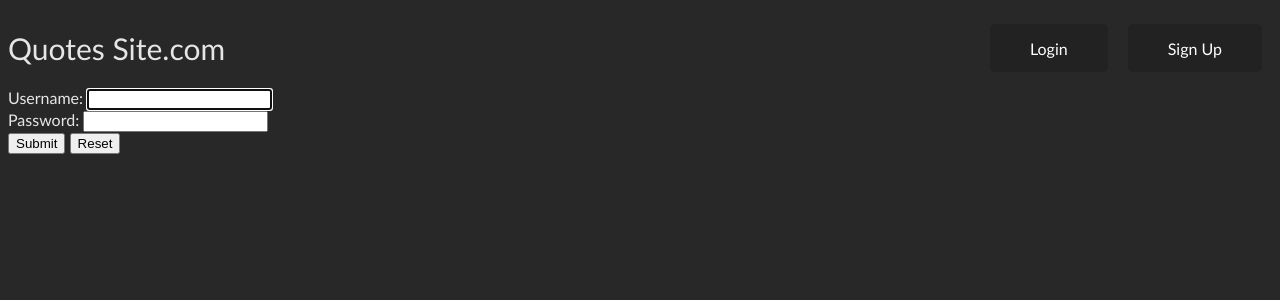
After one commit to DarkSttar/Homework-10, a Django app: page /users/login/ in a window 1280 px wide. The commit adds this page. Shown: the top 300 px of the page. Run offline with Django 5.2, Linux system fonts and the light colour scheme.

Commit message:
update css,html

```diff
--- a/quotesproject/quoteapp/static/quoteapp/style.css
+++ b/quotesproject/quoteapp/static/quoteapp/style.css
@@ -1,273 +1,48 @@
 body {
     background-color: #282828;
     color:#e6e6e6;
-    font-family: cursive;
-    font-size: 30px;
-}
-
-p{
-    color: #e6e6e6;
-
-}
-.custom-textarea{
-    resize: none;
-    border: 1px solid black;
-    height: 300px;
-    width: 1000px;
-    font-size: 25px;
-    background-color: #444444;
-    color:#e6e6e6;
-    transition: background-color 0.2s ;
-}
-
-.custom-textarea:focus {
-    outline: none;
-    background-color: #737373;
+    font-family:'Gill Sans', 'Gill Sans MT', Calibri, 'Trebuchet MS', sans-serif;
 }
 
 
 
-.label-desc-custom-class {
-    width: 800px;
-    display:flex;
-    flex-direction:column;
-
-}
-
-.div-custom-class {
-    display:flex;
-    flex-direction:column;
-}
-
-.custom-textinput {
-    resize: none;
-    border: 1px solid black;
-    font-size: 16px;
-    background-color: #444444;
-    color:#e6e6e6;
-    width: 1000px;
-    height: 70px;
-    font-family: cursive;
-    font-size: 30px;
-    transition: background-color 0.2s;
-
-}
-
-
-.custom-textinput:focus {
-    outline: none;
-    border: 1px solid black;
-    background-color: #737373;
-}
-
-
-.custom-date-input {
-    background-color: #444444;
-    border: 1px solid black;
-    color: #e6e6e6;
-    width: 1000px;
-    height: 70px;
-    font-size: 30px;
-    font-family: cursive;
-    transition: background-color 0.1s;
-}
-
-.custom-date-input:focus {
-    outline: none;
-    background-color: #737373;
-}
-
-.custom-button {
-    width: 200;
-    height: 100;
-    font-size: 30px;
-    font-family: cursive;
-    background-color: #181818;
-    transition: background-color 0.1s;
-    border: 2px solid #111111;
-    color:#e6e6e6
-}
-
-.custom-button:active {
-    background-color: #444444;
-
-}
-
-
-.custom-selectmultiple {
-    background-color: #444444;
-    border: 1px solid black;
-    width: 1000px;
-    height: 300px;
-    font-size: 30px;
-    font-family: cursive;
-    color: #e6e6e6;
-    transition: background-color 0.1s;
-}
-
-.custom-selectmultiple:focus {
-    background-color: #737373;
-}
-
-.custom-select {
-    background-color: #444444;
-    width: 1000px;
-    height: 50px;
-    font-size: 30px;
-    font-family: cursive;
-    color: #e6e6e6;
-    transition: background-color 0.05s;
-    border: 1px solid black;
-}
-
-.custom-select:focus {
-    outline: none;
-    background-color: #737373;
-}
-
-
-.custom-navigation {
-    display: flex;
-    flex-direction: row-reverse;
-}
-
-nav-item {
-    float: right;
-}
-
-.addauthor-class {
-    margin-top: 20px;
-    display: flex;
-    flex-direction: column;
-    width: 1100px;
-    margin: 0 auto;
-    padding-top: 50px;
-}
-
-.addquote-class {
-    display: flex;
-    flex-direction: column;
-    width: 1100px;
-    margin: 0 auto;
-    padding-top: 50px;
-}
-
-
-.addtag-class {
-    display: flex;
-    flex-direction: column;
-    width: 1100px;
-    margin: 0 auto;
-    padding-top: 50px;
-}
-
-
-
-.quote-info {
-    display: flex;
-    flex-direction: column;
-    border: 2px solid #111111;
-    border-radius: 20px;
-    width: 1100px;
-    height: auto;
-    margin: 0 auto;
-    margin-top: 20px;
-    background-color: #737373;
-    padding: 10px;
-}
-.author-block {
-    display: flex;
-    flex-direction: row;
-}
-.author {
-    font-size: 15px;
-    width: auto;
-    height: auto;
-    padding: 5px 5px 5px 5px;
-
-    margin: 5px;
-}
-
-
-
-.quote {
-    padding: 10px;
-    border: 1px solid green;
-    border-radius: 10px;
-    font-size: 17px;
-    width: 1080px;
-    height: auto;
-    word-wrap: break-word;
-    background-color: #333333;
-}
-
-
-.tags {
-    display: flex;
-    flex-direction: row;
-}
-
-.tag {
-
-    font-size: 15px;
-    padding: 5px 0px 5px 5px;
-    border-radius: 10px;
-    margin: 5px;
-}
-
-.author-detail {
-    display: flex;
-    flex-direction: column;
-    border: 1px solid #181818;
-    border-radius: 10px;
-    padding: 10px;
-    margin-top: 10px;
-
-}
-
-.author-detail .author {
-    font-size: 30px;
-
-}
-
-.born_date {
-    background-color: #222222;
-    font-size: 20px;
-    width: auto;
-    height: auto;
-    padding: 5px 30px 5px 30px;
-    border-radius: 10px;
-    margin: 5px;
-}
-
-.born_location {
-    background-color: #222222;
-    font-size: 20px;
-    width: auto;
-    height: auto;
-    padding: 5px 30px 5px 30px;
-    border-radius: 10px;
-    margin: 5px;
-}
-
-.description-class{
+.col-b {
     display: flex;
     flex-direction: column;
 }
 
-.description {
-    background-color: #222222;
-    font-size: 20px;
-    width: auto;
-    height: auto;
-    padding: 5px 30px 5px 30px;
-    border-radius: 10px;
-    margin: 5px;
+
+.navigation {
+    display: flex;
+    flex-direction: row;
+    height: 80px;
+    justify-content: space-between;
+}
+
+.nav-list {
+    display: flex;
+    flex-direction: row;
+    padding-inline-start: 0px;
+    list-style-type:none;
+
+}
+.nav-link-logo {
+    height: 80;
+    align-content: center;
+    font-size: 30px;
+}
+
+.nav-item {
+    display:  flex;
+    flex-direction: row;
+
 }
 
 a.button-link {
+    align-content: center;
     display: inline-block;
-    padding: 10px 20px;
+    margin-inline: 10px;
+    padding: 10px 40px;
     background-color: #222222;
     color: #fff;
     text-decoration: none;
--- a/quotesproject/quoteapp/templates/quoteapp/author_detail.html
+++ b/quotesproject/quoteapp/templates/quoteapp/author_detail.html
@@ -1,5 +1,5 @@
 {% extends "quoteapp/base.html" %}
-
+{% block title %}{{author.name}}{% endblock %}
 {% block content %}
 <div class="author-detail">
     <div class="author">Author Name: {{author.name}}</div>
--- a/quotesproject/quoteapp/templates/quoteapp/base.html
+++ b/quotesproject/quoteapp/templates/quoteapp/base.html
@@ -2,23 +2,40 @@
 <html lang="en">
     <head>
         <meta charset="UTF-8">
-        <title>Main Page</title>
+        <title>{% block title %}Base Page{% endblock %}</title>
         {% load static %}
         <link rel="stylesheet" href="{% static 'quoteapp/style.css' %}">
 
     </head>
     <body>
-        <main class="container">
-            <nav class="custom-navigation">
-                <div class="menu">
-                    <a href="{% url 'quoteapp:main' %}" class="button-link">Main</a>
-                </div>
+        <div class='col-b'>
+            <nav class="navigation">
+                <ul class="nav-list">
+                    <li class="nav-link-logo">Quotes Site.com</li>
+                    {% if user.is_authenticated %}
+                    <li class="nav-item"><a href="{% url 'quoteapp:addquote' %}" class="button-link">Add quote</a></li>
+                </ul>
+                <ul class="nav-list">
+                    <li class="nav-item"><a href="{% url 'quoteapp:main' %}" class="button-link">Profile</a></li>
+                    <li class="nav-item"><a href="{% url 'users:logout' %}" class="button-link">Logout</a></li>
+                    {% else %}
+                </ul>
+                <ul class="nav-list">
+                    <li class="nav-item"><a href="{% url 'users:login' %}" class="button-link">Login</a></li>
+                    <li class="nav-item"><a href="{% url 'users:signup' %}" class="button-link">Sign Up</a></li>
+                    {%endif%}
+                </ul>
+
+
+
             </nav>
+
             <div class="container">
             {% block content %}
 
             {% endblock %}
             </div>
-        </main>
+
+        </div>
     </body>
 </html>
--- a/quotesproject/users/forms.py
+++ b/quotesproject/users/forms.py
@@ -1,5 +1,5 @@
 from django import forms
-from django.contrib.auth.forms import UserCreationForm
+from django.contrib.auth.forms import UserCreationForm , AuthenticationForm
 from django.contrib.auth.models import User
 
 
@@ -23,3 +23,10 @@ class RegisterForm(UserCreationForm):
     class Meta:
         model = User
         fields = ['username', 'password1', 'password2']
+
+
+class LoginForm(AuthenticationForm):
+
+    class Meta:
+        model = User
+        fields = ['username', 'password']
--- /dev/null
+++ b/quotesproject/users/templates/users/login.html
@@ -0,0 +1,32 @@
+{% extends 'quoteapp/base.html' %}
+
+
+{% block content %}
+
+    {% if messages %}
+    <div>
+        {% for message in messages %}
+        <div {% if message.tags %} class="alert-{{message.tags}}"{% endif %}>{{ message }}</div>
+        {% endfor %}
+    </div>
+    {% endif %}
+
+    <form method="POST" action="{% url 'users:login' %}">
+        {% csrf_token %}
+        <div>
+            <label>Username:
+                {{form.username}}
+            </label>
+        </div>
+        <div>
+            <label>Password:
+                {{form.password}}
+            </label>
+        </div>
+        <div class="grid">
+            <button type="Submit" class="custom-button">Submit</button>
+            <button type="reset" class="custom-button">Reset</button>
+        </div>
+    </form>
+
+{% endblock %}
--- a/quotesproject/users/urls.py
+++ b/quotesproject/users/urls.py
@@ -5,4 +5,6 @@ app_name = 'users'
 
 urlpatterns = [
     path('signup/', views.signupuser, name='signup'),
+    path('login/', views.loginuser,name='login'),
+    path('logout',views.logoutuser,name='logout'),
 ]
--- a/quotesproject/users/views.py
+++ b/quotesproject/users/views.py
@@ -1,6 +1,8 @@
 from django.shortcuts import render ,redirect
-
-from .forms import RegisterForm
+from django.contrib.auth import authenticate, login, logout
+from django.contrib import messages
+from django.contrib.auth.decorators import login_required
+from .forms import RegisterForm, LoginForm
 
 def signupuser(request):
     if request.user.is_authenticated:
@@ -14,3 +16,23 @@ def signupuser(request):
             return render(request,'users:signup.html',context={'form':form})
 
     return render(request, 'users/signup.html',context= {'form':RegisterForm()})
+
+
+def loginuser(request):
+    if request.user.is_authenticated:
+        return redirect(to='quoteapp:main')
+
+    if request.method == 'POST':
+        user = authenticate(username=request.POST['username'],password=request.POST['password'])
+        if user is None:
+            messages.error(request,"Username or Password didn't match")
+            return redirect(to='users:login')
+
+        login(request,user)
+        return redirect(to='quoteapp:main')
+
+    return render(request, 'users/login.html',context={"form":LoginForm()})
+@login_required
+def logoutuser(request):
+    logout(request)
+    return redirect(to='quoteapp:main')
```
Also changed, not shown: quotesproject/quoteapp/static/quoteapp/style1.css (added, +282 -0 lines), quotesproject/quoteapp/templates/quoteapp/index.html (+5 -19 lines).
